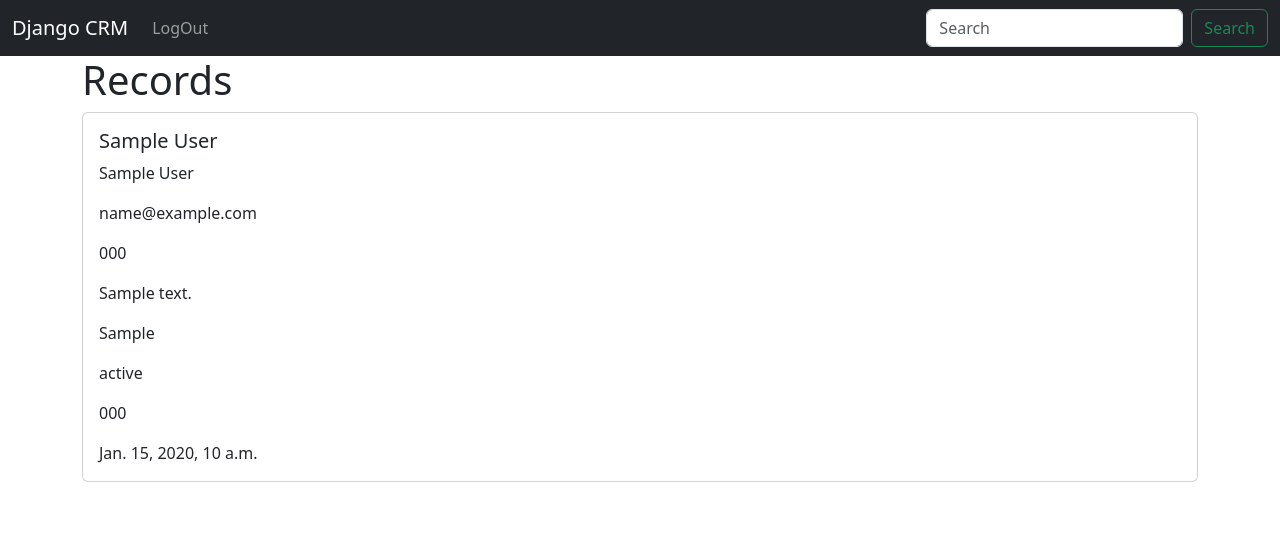
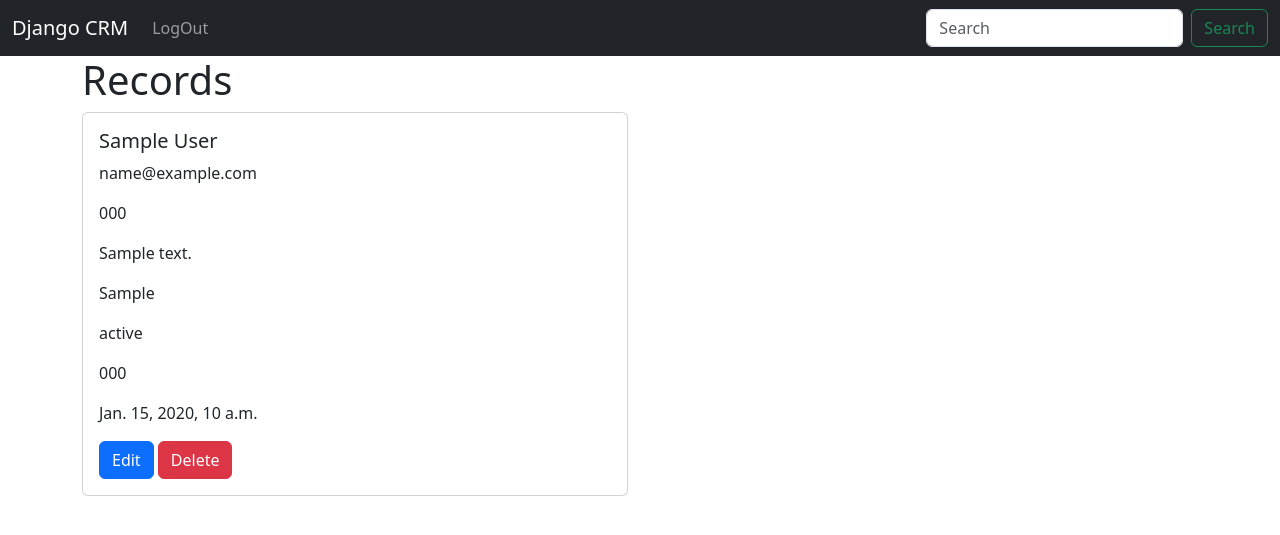
Before and after one commit to govindrnaik/django_crm, a Django app: page / in a window 1280 px wide. Shown: the top 535 px of the page. Run offline with Django 4.2, Linux system fonts and the light colour scheme; a user stored in the database is signed in; tables that the repository leaves empty hold one stand-in row (values such as "Sample post").

Commit message:
working on records cards

```diff
--- a/website/templates/home.html
+++ b/website/templates/home.html
@@ -4,11 +4,12 @@
 {% if user.is_authenticated %}
 	<h1>Records</h1>
 	{% if records %}
+	<div class="row row-cols-1 row-cols-md-2 g-4">
 		{% for record in records %}
+			<div class="col">
 				<div class="card">
 					<div class="card-body">
 						<h5 class="card-title">{{ record }}</h5>
-				<p class="card-text">{{ record.first_name }} {{ record.last_name }}</p>
 						<p class="card-text">{{ record.email }}</p>
 						<p class="card-text">{{ record.phone }}</p>
 						<p class="card-text">{{ record.address }}</p>
@@ -16,8 +17,13 @@
 						<p class="card-text">{{ record.state }}</p>
 						<p class="card-text">{{ record.zipcode }}</p>
 						<p class="card-text">{{ record.created_at }}</p>
+						<a href="#" class="btn btn-primary">Edit</a>
+						<a href="#" class="btn btn-danger">Delete</a>
+					</div>
+				</div>
 			</div>
 			{% endfor %}
+		</div>
 	{% else %}
 		<p>No records to show !!</p>
 	{% endif %}
```
Lines whose indentation alone changed are shown as unchanged.
